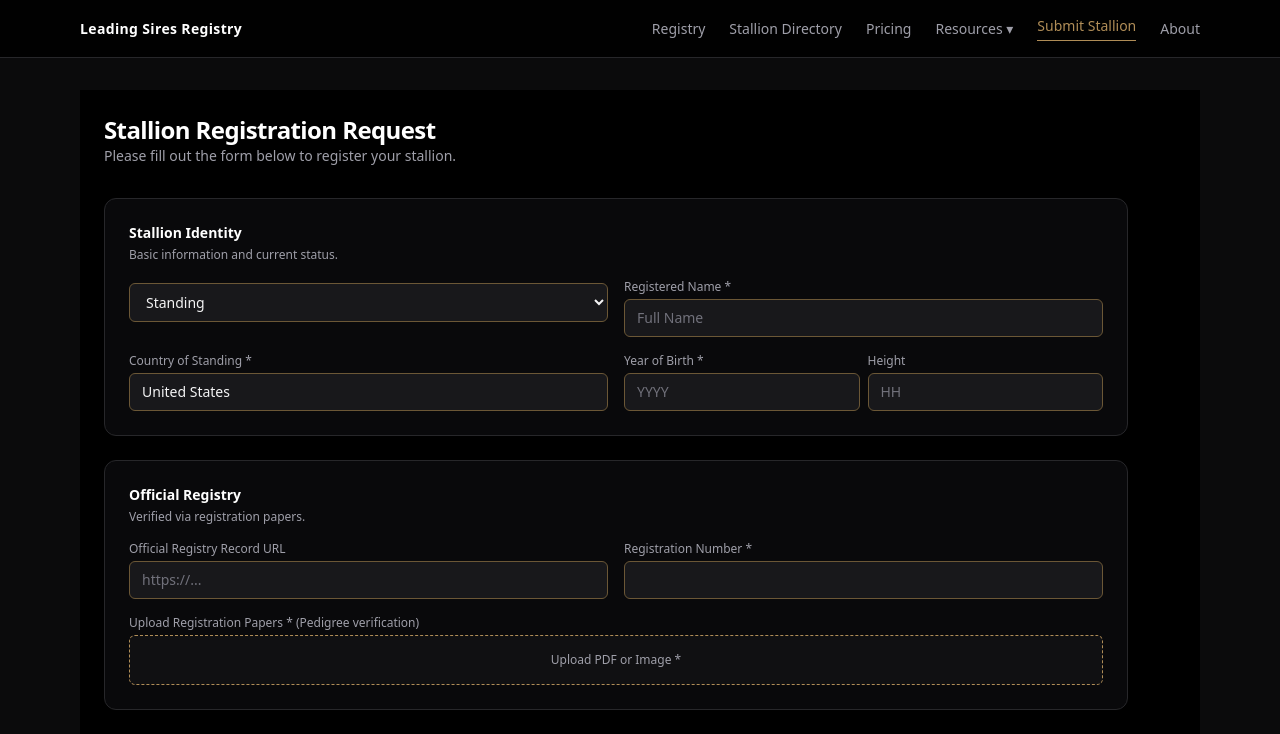
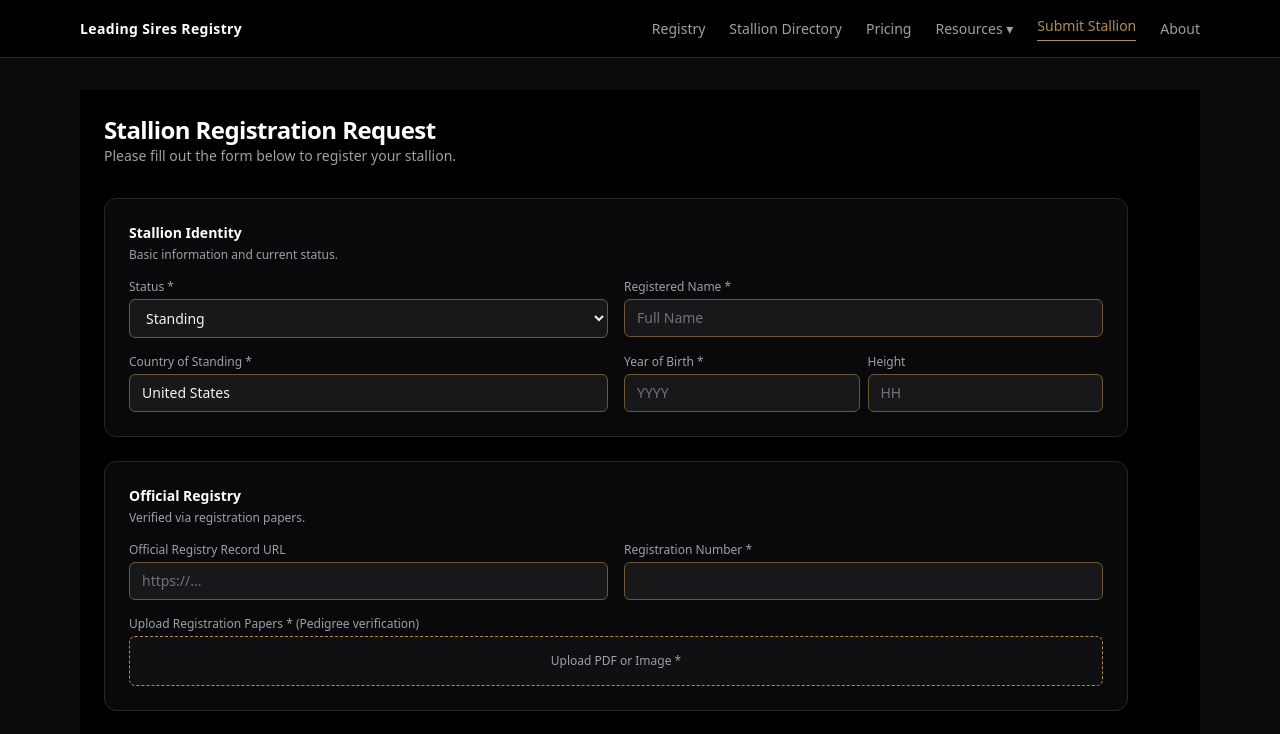
Before and after one commit to shahjalal-web/stallion-registry, a Next.js app: page /submit-stallion in a window 1280 px wide. Shown: the top 734 px of the page. Built offline with nearby package versions, Linux system fonts and the light colour scheme.

Commit message:
after finish last review, and fix destucture

```diff
--- a/src/app/submit-stallion/page.tsx
+++ b/src/app/submit-stallion/page.tsx
@@ -265,6 +265,7 @@ export default function SubmitStallionPage() {
         >
           <div className="grid gap-4 sm:grid-cols-2">
             <div>
+              <FieldLabel>Status *</FieldLabel>
               <Select
                 value={status}
                 onChange={(e) => setStatus(e.target.value as any)}
```
